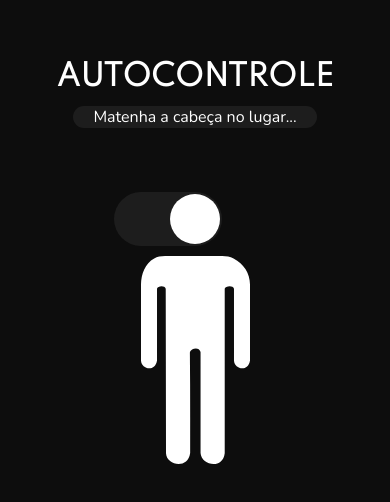
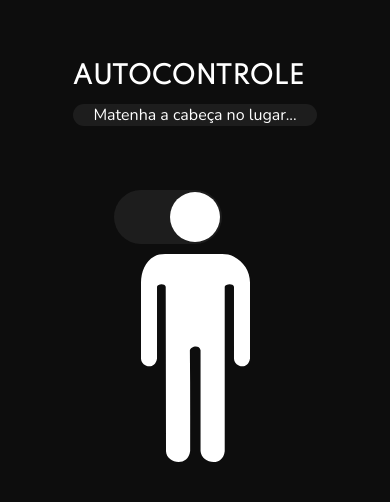
Before and after one commit to outroNavasconi/bxa_autocontrole, a plain HTML site: page index.html in a window 390 px wide. Shown: the part 158-660 px from the top of the page. Drawn offline with nearby package versions, Linux system fonts and the light colour scheme.

Commit message:
Ajuste no tamanho da fonte

```diff
--- a/css/main.css
+++ b/css/main.css
@@ -17,7 +17,6 @@ html, body {
 .container {
   height: 100%;
   display: flex;
-  padding: 6.25rem 0;
   align-items: center;
   flex-direction: column;
   justify-content: center;
--- a/css/responsividade.css
+++ b/css/responsividade.css
@@ -1,5 +1,5 @@
 @media (max-width: 700px) {
   h1 {
-    font-size: 1.8rem;
+    font-size: 1.5rem;
   }
 }
```
